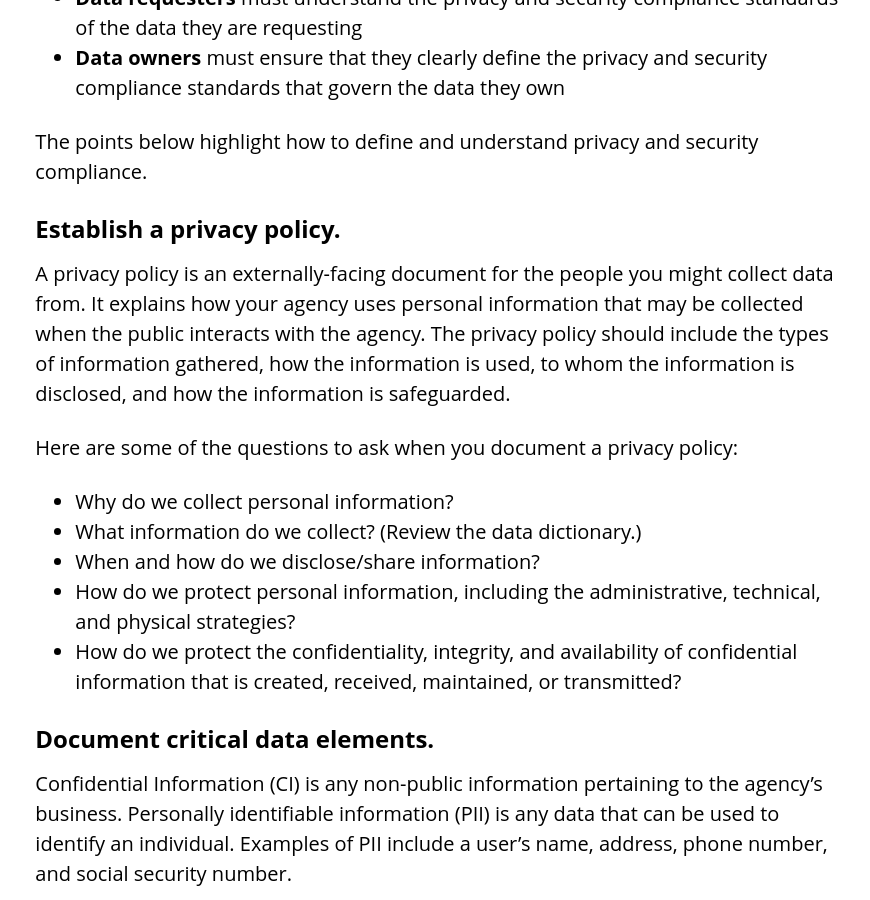
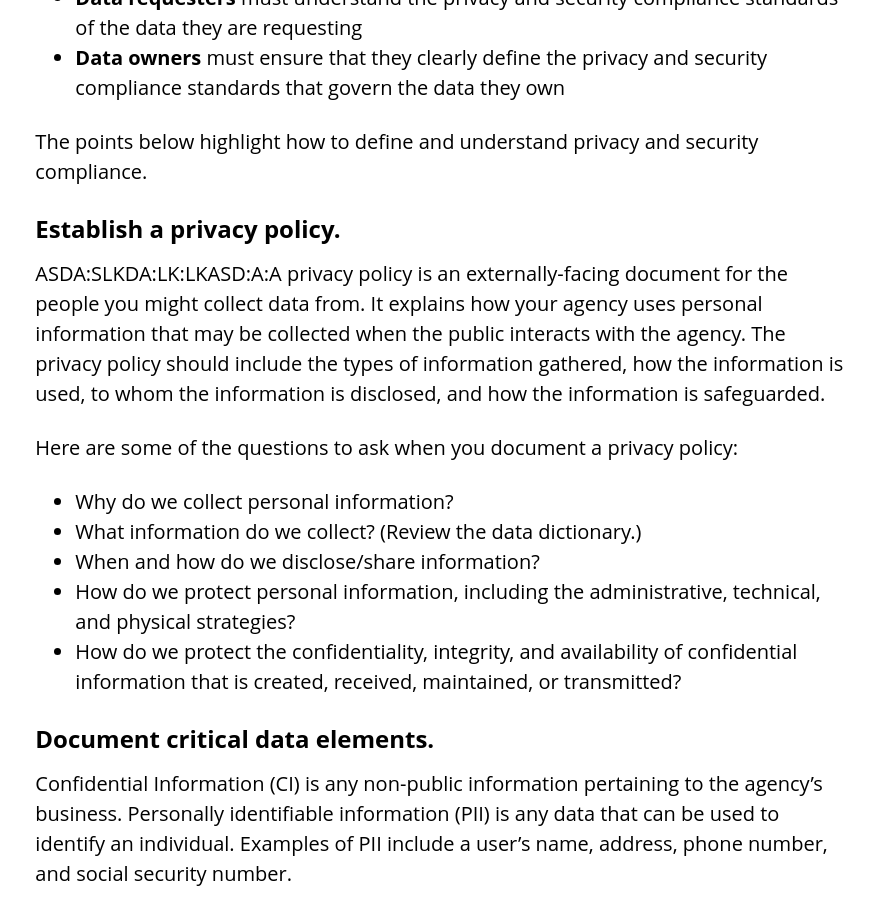
Before and after one commit to CTOpenData/data-sharing-playbook, a Jekyll site: the page built from 2_safeguarding-data.md, in a window 1280 px wide and 900 px high, scrolled down 499 px. Shown: the whole window, without its empty margins (410-1280 px from the left). Built offline with Jekyll 4.4.1, drawn with Linux system fonts in a browser that asks for light colours.

Commit message:
I'm making changes in a branch.

```diff
--- a/2_safeguarding-data.md
+++ b/2_safeguarding-data.md
@@ -17,7 +17,7 @@ The points below highlight how to define and understand privacy and security com
 
 ## Establish a privacy policy.
 
-A privacy policy is an externally-facing document for the people you might collect data from. It explains how your agency uses personal information that may be collected when the public interacts with the agency. The privacy policy should include the types of information gathered, how the information is used, to whom the information is disclosed, and how the information is safeguarded.
+ASDA:SLKDA:LK:LKASD:A:A privacy policy is an externally-facing document for the people you might collect data from. It explains how your agency uses personal information that may be collected when the public interacts with the agency. The privacy policy should include the types of information gathered, how the information is used, to whom the information is disclosed, and how the information is safeguarded.
 
 Here are some of the questions to ask when you document a privacy policy:
 * Why do we collect personal information?
```
